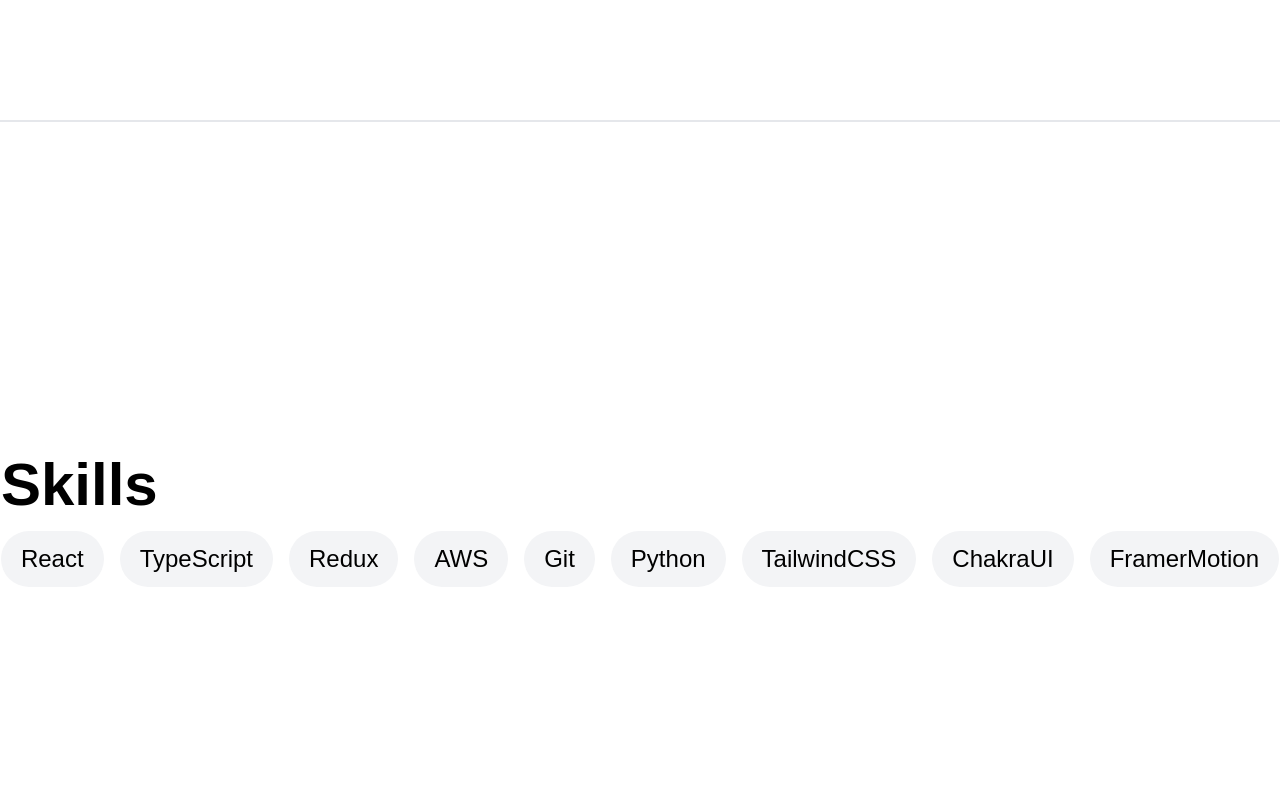
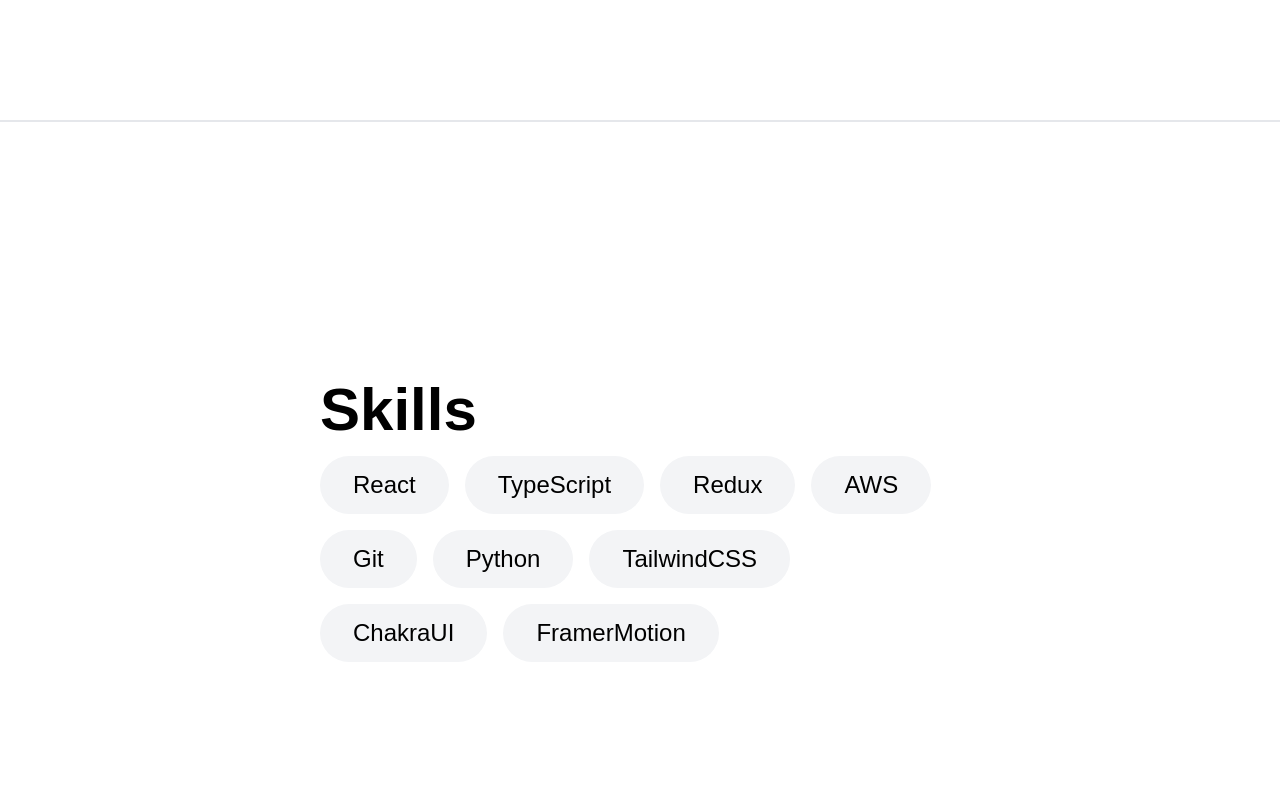
Before and after one commit to hozakowskimilosz/portfolio, a React app: page / in a window 1280 px wide. Shown: the part 1480-2280 px from the top of the page. Built offline with nearby package versions, Linux system fonts and the light colour scheme; the HTML template or start-up script is replaced by a standard one.

Commit message:
added nice while in view animation

```diff
--- a/src/components/Skills.tsx
+++ b/src/components/Skills.tsx
@@ -1,4 +1,5 @@
-import { ReactNode } from "react";
+import { motion, useAnimation, useInView } from "framer-motion";
+import { ReactNode, useEffect, useRef } from "react";
 
 function Skills() {
   const skills = [
@@ -13,17 +14,42 @@
     "FramerMotion",
   ];
 
+  const ref = useRef(null);
+  const isInView = useInView(ref);
+  const mainControls = useAnimation();
+
+  useEffect(() => {
+    if (isInView) {
+      mainControls.start("visible");
+    } else {
+      mainControls.start("hidden");
+    }
+  }, [isInView, mainControls]);
+
   return (
     <div
       id="skills"
-      className="flex h-screen flex-col items-center justify-center"
+      className="flex h-screen flex-col items-center justify-center px-5"
     >
-      <div className="flex flex-col gap-4">
-        <h2 className="text-6xl font-bold">Skills</h2>
+      <div className="flex flex-col gap-4 md:w-[40rem]">
+        <h2 className="text-6xl font-bold transition-all hover:text-7xl hover:text-primary-light">
+          Skills
+        </h2>
 
         <div className="flex flex-wrap gap-4">
-          {skills.map((skill) => (
-            <Skill>{skill}</Skill>
+          {skills.map((skill, idx) => (
+            <motion.div
+              ref={ref}
+              variants={{
+                hidden: { opacity: 0, x: -300 },
+                visible: { opacity: 1, x: 0 },
+              }}
+              initial="hidden"
+              animate={mainControls}
+              transition={{ duration: 0.5, delay: 0.1 * idx }}
+            >
+              <Skill>{skill}</Skill>
+            </motion.div>
           ))}
         </div>
       </div>
@@ -37,7 +63,7 @@
 
 function Skill({ children }: SkillProps) {
   return (
-    <div className="rounded-full bg-gray-100 px-5 py-3 text-2xl">
+    <div className="rounded-full border border-transparent bg-gray-100 px-8 py-3 text-2xl transition-all hover:scale-105 hover:border-primary">
       {children}
     </div>
   );
```
